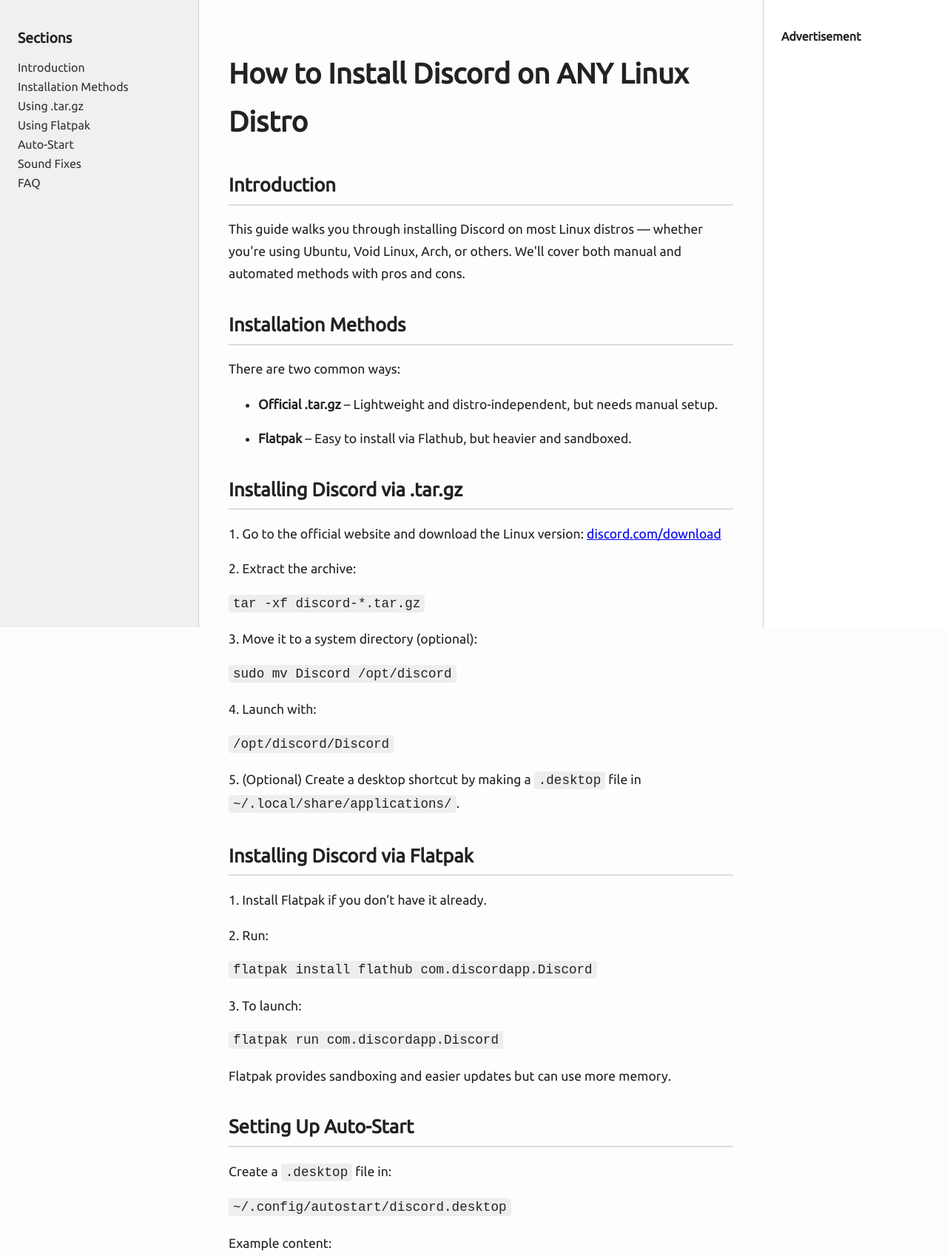
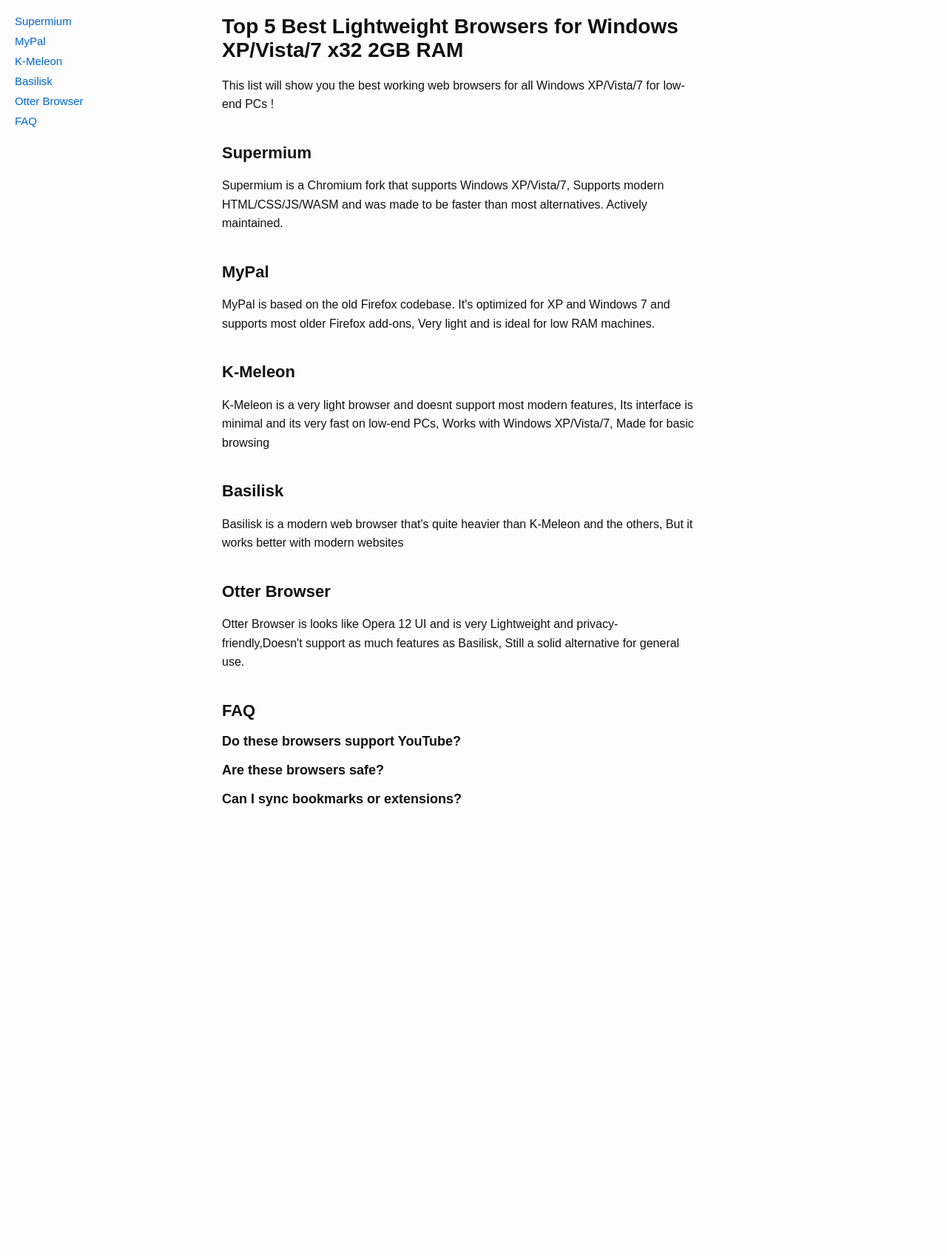
Before and after one commit to Kornah/kornah.github.io, a plain HTML site: page index.html in a window 1280 px wide. Shown: the top 1698 px of the page at 74% size. After the commit the page ends 1126 px from the top, so only its background shows below. Drawn offline with Linux system fonts and the light colour scheme.

Commit message:
Update index.html

```diff
--- a/index.html
+++ b/index.html
@@ -1,196 +1,147 @@
 <!DOCTYPE html>
 <html lang="en">
 <head>
-<script async src="https://pagead2.googlesyndication.com/pagead/js/adsbygoogle.js?client=ca-pub-8277359266083196"
-     crossorigin="anonymous"></script>
+  <meta charset="UTF-8">
+  <title>Best Lightweight Browsers for Windows 7 x32</title>
+  <meta name="description" content="Top free lightweight web browsers for Windows 7 32-bit systems. Supermium, MyPal, K-Meleon, and more. Updated for 2025.">
+  <meta name="viewport" content="width=device-width, initial-scale=1.0">
   <meta name="google-adsense-account" content="ca-pub-8277359266083196">
-  <meta charset="UTF-8" />
-  <meta name="viewport" content="width=device-width, initial-scale=1.0"/>
-  <title>Install Discord on Linux</title>
-  <link href="https://fonts.googleapis.com/css2?family=Ubuntu&display=swap" rel="stylesheet">
 <style>
     body {
       margin: 0;
       font-family: 'Ubuntu', sans-serif;
-      display: flex;
       background-color: #fdfdfd;
-      color: #222;
+      color: #111;
+      display: grid;
+      grid-template-columns: 260px 1fr 300px;
+      gap: 20px;
+      padding: 20px;
     }
     nav {
-      width: 220px;
-      padding: 24px;
-      background: #f0f0f0;
-      border-right: 1px solid #ccc;
-      height: 100vh;
       position: sticky;
-      top: 0;
+      top: 20px;
+      align-self: start;
     }
-    nav h2 {
-      font-size: 1.2rem;
-      margin-bottom: 1em;
+    nav ul {
+      list-style: none;
+      padding: 0;
+      margin: 0;
+      font-size: 15px;
+    }
+    nav li {
+      margin-bottom: 10px;
     }
     nav a {
-      display: block;
-      margin: 8px 0;
+      color: #0066cc;
       text-decoration: none;
-      color: #333;
-      font-size: 1rem;
-    }
-    nav a:hover {
-      color: #005eff;
     }
     main {
-      flex: 1;
-      padding: 40px;
-      max-width: 960px;
-      line-height: 1.7;
-      font-size: 1.1rem;
+      max-width: 100%;
     }
-    main h1 {
-      font-size: 2.4rem;
-      margin-bottom: 1rem;
+    h1 {
+      font-size: 28px;
+      margin-top: 0;
     }
-    main h2 {
-      font-size: 1.6rem;
-      margin-top: 2rem;
-      margin-bottom: 0.5rem;
-      border-bottom: 2px solid #ddd;
-      padding-bottom: 4px;
+    h2 {
+      font-size: 22px;
+      margin-top: 40px;
     }
-    main p, main li {
-      margin-bottom: 1rem;
-    }
-    code {
-      background-color: #eee;
-      padding: 2px 6px;
-      border-radius: 4px;
-      font-family: monospace;
+    p {
+      font-size: 16px;
+      line-height: 1.6;
     }
     aside {
-      width: 200px;
-      background: #fff;
-      padding: 24px;
-      border-left: 1px solid #ccc;
-      height: 100vh;
       position: sticky;
-      top: 0;
+      top: 20px;
+      align-self: start;
     }
-	#smth {
-		border: 2px solid gray;
-		padding: 5px;
+    .faq h2 {
+      font-size: 22px;
+    }
+    .faq-item {
+      margin-bottom: 15px;
+    }
+    .faq-item h3 {
+      font-size: 18px;
+      cursor: pointer;
+      margin-bottom: 5px;
+    }
+    .faq-answer {
+      display: none;
+      padding-left: 10px;
+      font-size: 15px;
+    }
+    .faq-item.active .faq-answer {
+      display: block;
     }
   </style>
 </head>
 <body>
-
   <nav>
-    <h2>Sections</h2>
-    <a href="#intro">Introduction</a>
-    <a href="#methods">Installation Methods</a>
-    <a href="#tar">Using .tar.gz</a>
-    <a href="#flatpak">Using Flatpak</a>
-    <a href="#autostart">Auto-Start</a>
-    <a href="#sound">Sound Fixes</a>
-    <a href="#faq">FAQ</a>
+    <ul>
+      <li><a href="#supermium">Supermium</a></li>
+      <li><a href="#mypal">MyPal</a></li>
+      <li><a href="#kmeleon">K-Meleon</a></li>
+      <li><a href="#basilisk">Basilisk</a></li>
+      <li><a href="#otter">Otter Browser</a></li>
+      <li><a href="#faq">FAQ</a></li>
+    </ul>
   </nav>
 
   <main>
-    <h1>How to Install Discord on ANY Linux Distro</h1>
+    <h1>Top 5 Best Lightweight Browsers for Windows XP/Vista/7 x32 2GB RAM</h1>
+    <p>This list will show you the best working web browsers for all Windows XP/Vista/7 for low-end PCs !</p>
 
-    <h2 id="intro">Introduction</h2>
-    <p>
-      This guide walks you through installing Discord on most Linux distros — whether you're using Ubuntu, Void Linux, Arch, or others. We'll cover both manual and automated methods with pros and cons.
-    </p>
+    <h2 id="supermium">Supermium</h2>
+    <p>Supermium is a Chromium fork that supports Windows XP/Vista/7, Supports modern HTML/CSS/JS/WASM and was made to be faster than most alternatives. Actively maintained.</p>
 
-    <h2 id="methods">Installation Methods</h2>
-    <p>There are two common ways:</p>
-    <ul>
-      <li><strong>Official .tar.gz</strong> – Lightweight and distro-independent, but needs manual setup.</li>
-      <li><strong>Flatpak</strong> – Easy to install via Flathub, but heavier and sandboxed.</li>
-    </ul>
+    <h2 id="mypal">MyPal</h2>
+    <p>MyPal is based on the old Firefox codebase. It's optimized for XP and Windows 7 and supports most older Firefox add-ons, Very light and is ideal for low RAM machines.</p>
 
-    <h2 id="tar">Installing Discord via .tar.gz</h2>
-    <p>1. Go to the official website and download the Linux version: <a href="https://discord.com/download">discord.com/download</a></p>
-    <p>2. Extract the archive:</p>
-    <pre><code>tar -xf discord-*.tar.gz</code></pre>
-    <p>3. Move it to a system directory (optional):</p>
-    <pre><code>sudo mv Discord /opt/discord</code></pre>
-    <p>4. Launch with:</p>
-    <pre><code>/opt/discord/Discord</code></pre>
-    <p>5. (Optional) Create a desktop shortcut by making a <code>.desktop</code> file in <code>~/.local/share/applications/</code>.</p>
+    <h2 id="kmeleon">K-Meleon</h2>
+    <p>K-Meleon is a very light browser and doesnt support most modern features, Its interface is minimal and its very fast on low-end PCs, Works with Windows XP/Vista/7, Made for basic browsing</p>
 
-    <h2 id="flatpak">Installing Discord via Flatpak</h2>
-    <p>1. Install Flatpak if you don’t have it already.</p>
-    <p>2. Run:</p>
-    <pre><code>flatpak install flathub com.discordapp.Discord</code></pre>
-    <p>3. To launch:</p>
-    <pre><code>flatpak run com.discordapp.Discord</code></pre>
-    <p>Flatpak provides sandboxing and easier updates but can use more memory.</p>
+    <h2 id="basilisk">Basilisk</h2>
+    <p>Basilisk is a modern web browser that's quite heavier than K-Meleon and the others, But it works better with modern websites</p>
 
-    <h2 id="autostart">Setting Up Auto-Start</h2>
-    <p>Create a <code>.desktop</code> file in:</p>
-    <pre><code>~/.config/autostart/discord.desktop</code></pre>
-    <p>Example content:</p>
-    <pre id="smth">[Desktop Entry]
-Type=Application
-Exec=/opt/discord/Discord
-Hidden=false
-NoDisplay=false
-X-GNOME-Autostart-enabled=true
-Name=Discord</pre>
-
-    <h2 id="sound">Fixing Sound Issues</h2>
-    <ul>
-      <li>Check if Discord is sandboxed (Flatpak). Run with <code>--no-sandbox</code> if needed.</li>
-      <li>Make sure PulseAudio or PipeWire is working properly.</li>
-      <li>Try rebooting after initial setup.</li>
-    </ul>
+    <h2 id="otter">Otter Browser</h2>
+    <p>Otter Browser is looks like Opera 12 UI and is very Lightweight and privacy-friendly,Doesn't support as much features as Basilisk, Still a solid alternative for general use.</p>
 
     <h2 id="faq">FAQ</h2>
-
     <div class="faq">
       <div class="faq-item" onclick="toggleFAQ(this)">
-    <h3>Why doesn't Discord start?</h3>
-    <p class="faq-answer">Run it in the terminal and check for missing libraries with <code>ldd</code>.</p>
+        <h3>Do these browsers support YouTube?</h3>
+        <div class="faq-answer">Yes, most do. Supermium and Basilisk offer the best compatibility for streaming and video playback.</div>
       </div>
-
       <div class="faq-item" onclick="toggleFAQ(this)">
-    <h3>Can I use the web version instead?</h3>
-    <p class="faq-answer">Yes! Just go to <a href="https://discord.com/app">discord.com/app</a> in your browser.</p>
+        <h3>Are these browsers safe?</h3>
+        <div class="faq-answer">They are safer than using outdated versions of Chrome or Firefox. Still, use an antivirus and avoid sketchy sites.</div>
       </div>
-
       <div class="faq-item" onclick="toggleFAQ(this)">
-    <h3>Where’s the config directory?</h3>
-    <p class="faq-answer">It's usually in <code>~/.config/discord</code>.</p>
-  </div>
-
-  <div class="faq-item" onclick="toggleFAQ(this)">
-    <h3>How to remove Discord completely?</h3>
-    <p class="faq-answer">
-      Delete the installation directory and the config folder:
-      <pre><code>rm -rf ~/.config/discord
-sudo rm -rf /opt/discord</code></pre>
-    </p>
+        <h3>Can I sync bookmarks or extensions?</h3>
+        <div class="faq-answer">Supermium supports syncing through a Google account. Others require manual backups or extensions.</div>
       </div>
     </div>
-
   </main>
 
   <aside>
-    <p><strong>Advertisement</strong></p>
-
-
-<!-- ads -->
-<ins class="adsbygoogle"
-     style="display:block"
-     data-ad-client="ca-pub-8277359266083196"
-     data-ad-slot="1380789372"
-     data-ad-format="auto"
-     data-full-width-responsive="true"></ins>
-<script>
-     (adsbygoogle = window.adsbygoogle || []).push({});
+    <script type="text/javascript">
+	atOptions = {
+		'key' : 'ffb1ab02cc0c24ece87ff4dbb304b0ce',
+		'format' : 'iframe',
+		'height' : 600,
+		'width' : 160,
+		'params' : {}
+	};
 </script>
+<script type="text/javascript" src="//www.highperformanceformat.com/ffb1ab02cc0c24ece87ff4dbb304b0ce/invoke.js"></script>
   </aside>
 
+  <script>
+    function toggleFAQ(el) {
+      el.classList.toggle('active');
+      el.scrollIntoView({ behavior: 'smooth', block: 'start' });
+    }
+  </script>
 </body>
 </html>
```
Lines whose indentation alone changed are shown as unchanged.
